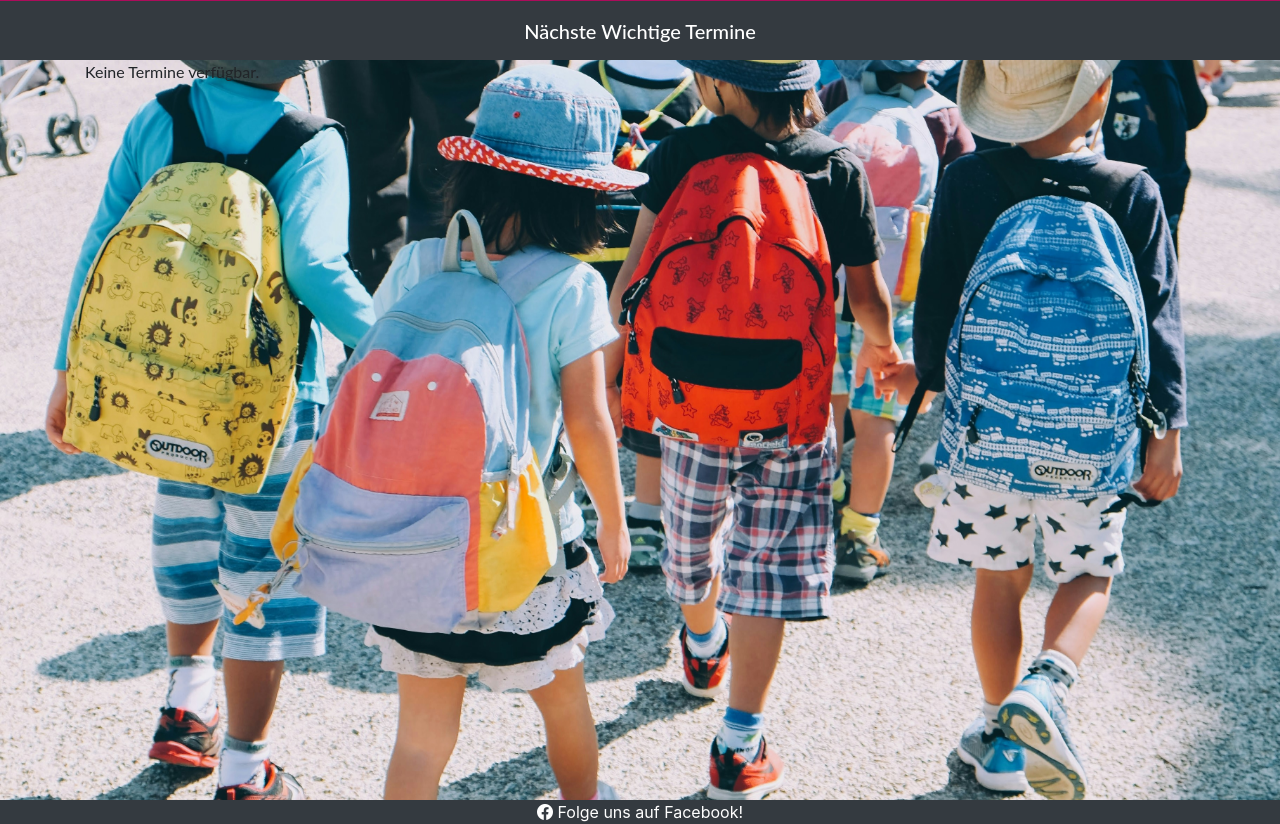
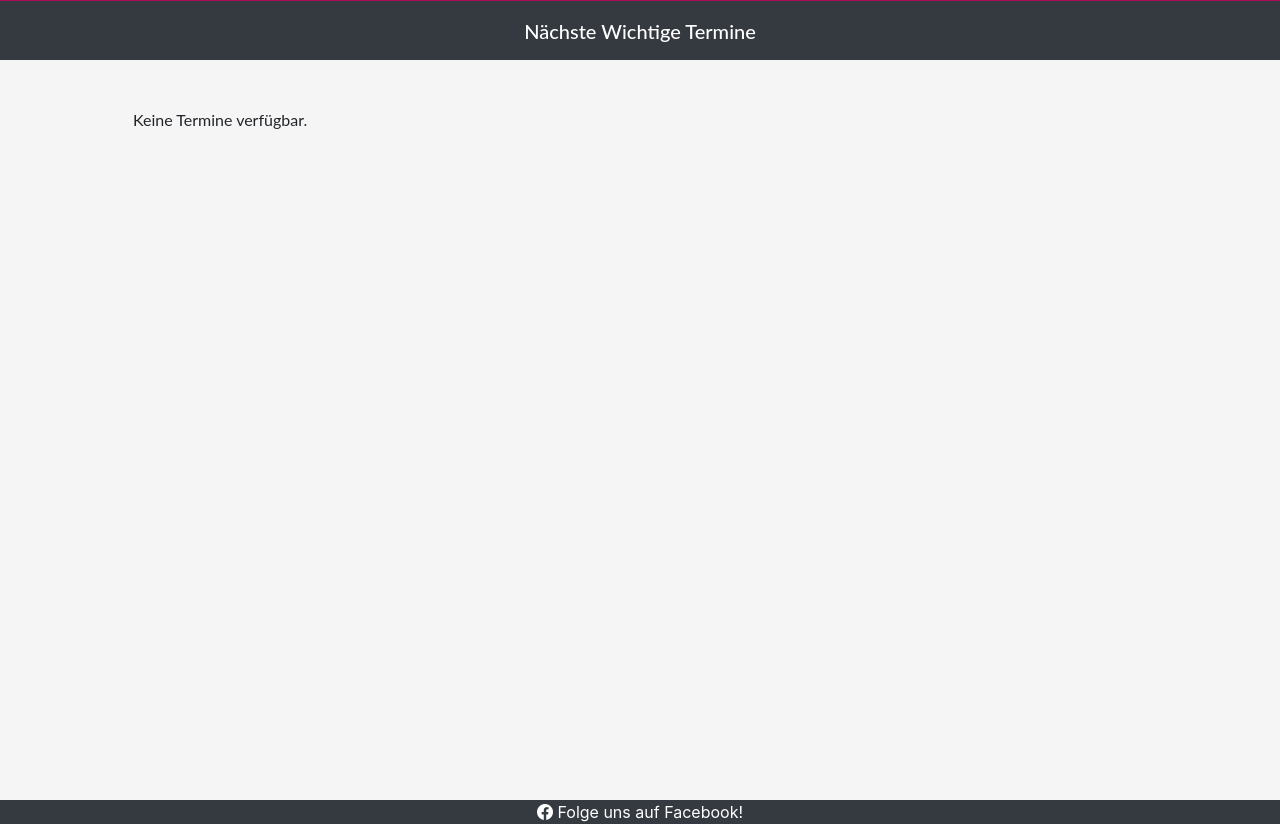
Before and after one commit to VladaAlek/schulverein_lankwitz, a Django app: template termine/templates/termine/termine.html in a window 1280 px wide. Shown: the part 76-900 px from the top of the page. Run offline with Django 5.2, Linux system fonts and the light colour scheme; the template is opened without the code that fills it, so the values that code supplies are empty; some libraries are stand-ins or nearby versions.

Commit message:
style: change bg-img in termine.html with the baige color

```diff
--- a/templates/base.html
+++ b/templates/base.html
@@ -9,6 +9,8 @@
   <meta name="viewport" content="width=device-width, initial-scale=1.0">
   <title>{% block title %}Förderverein der Alt-Lankwitzer Grundschule e.V.{% endblock %}</title>
   <link rel="stylesheet" href="{% static 'css/styles.css' %}">
+{% block extra_styles %}
+{% endblock %}
   <!-- Bootstrap style -->
   <link rel="stylesheet" href="https://cdn.jsdelivr.net/npm/bootstrap@4.0.0/dist/css/bootstrap.min.css"
     integrity="sha384-Gn5384xqQ1aoWXA+058RXPxPg6fy4IWvTNh0E263XmFcJlSAwiGgFAW/dAiS6JXm" crossorigin="anonymous">
@@ -85,6 +87,7 @@
   </div>
   {% endblock %}
 
+
   <script src="{% static 'js/script.js' %}"></script>
   <!--Bootstrap Java script-->
   <script src="https://code.jquery.com/jquery-3.6.0.min.js"></script>
--- a/termine/templates/termine/termine.html
+++ b/termine/templates/termine/termine.html
@@ -5,6 +5,15 @@
 
 
 {% block title %}Termine{% endblock %}
+
+{% block extra_styles %}
+<style>
+    .termine-bg-cover {
+        background-color: whitesmoke !important;
+        background-image: none !important;
+    }
+</style>
+{% endblock %}
 
 {% block content %}
 <main class="termine-bg-cover">
@@ -16,7 +25,7 @@
     </div>
     <!-- Grid and a Loop through the events and display each 'veranstaltung' -->
     <div class="container">
-        <div class="row">
+        <div class="row p-5 ">
             {% for event in events %}
             <div class="col-sm-12 col-md-6">
                 <div class="event-card">
```
